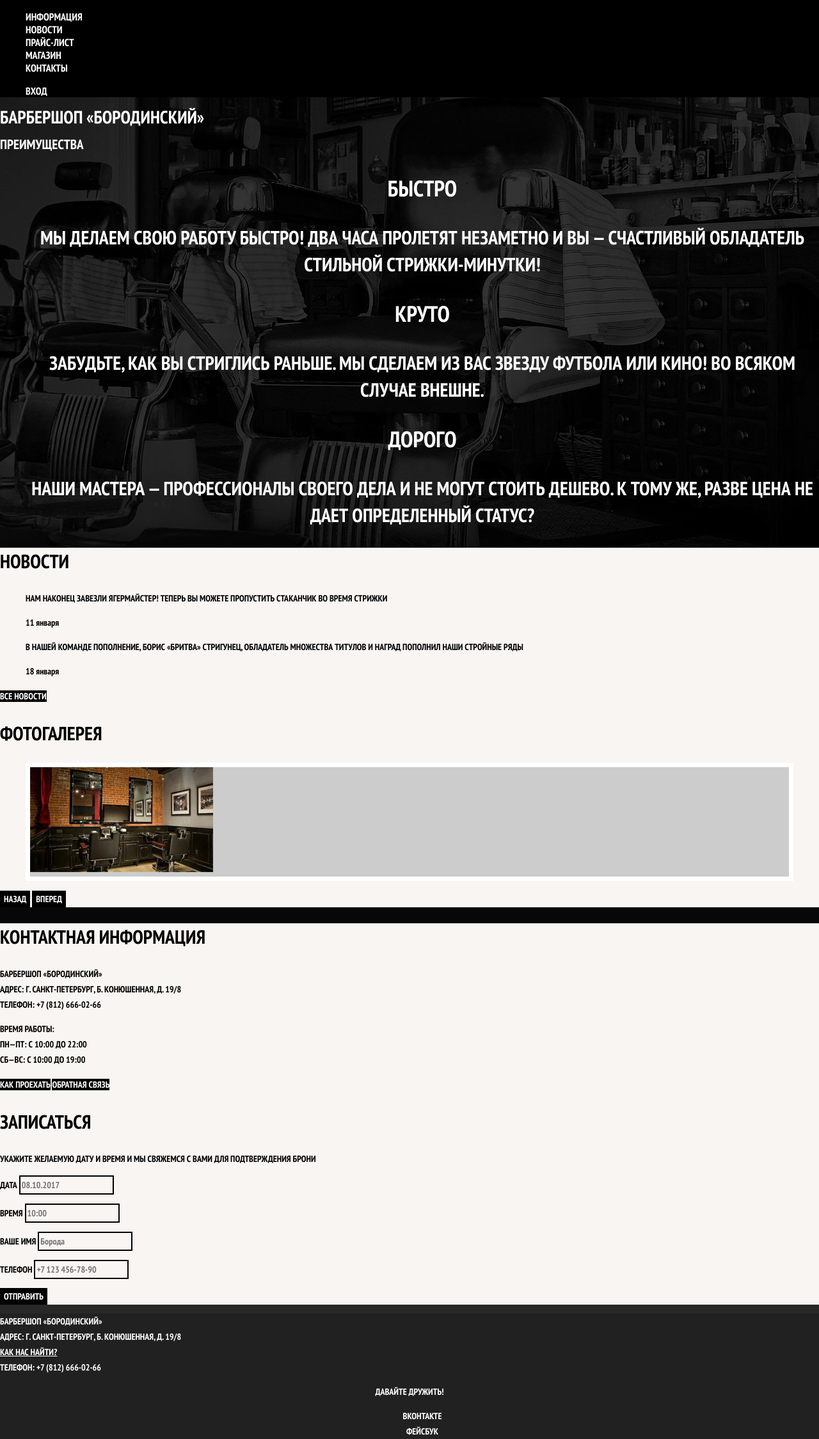
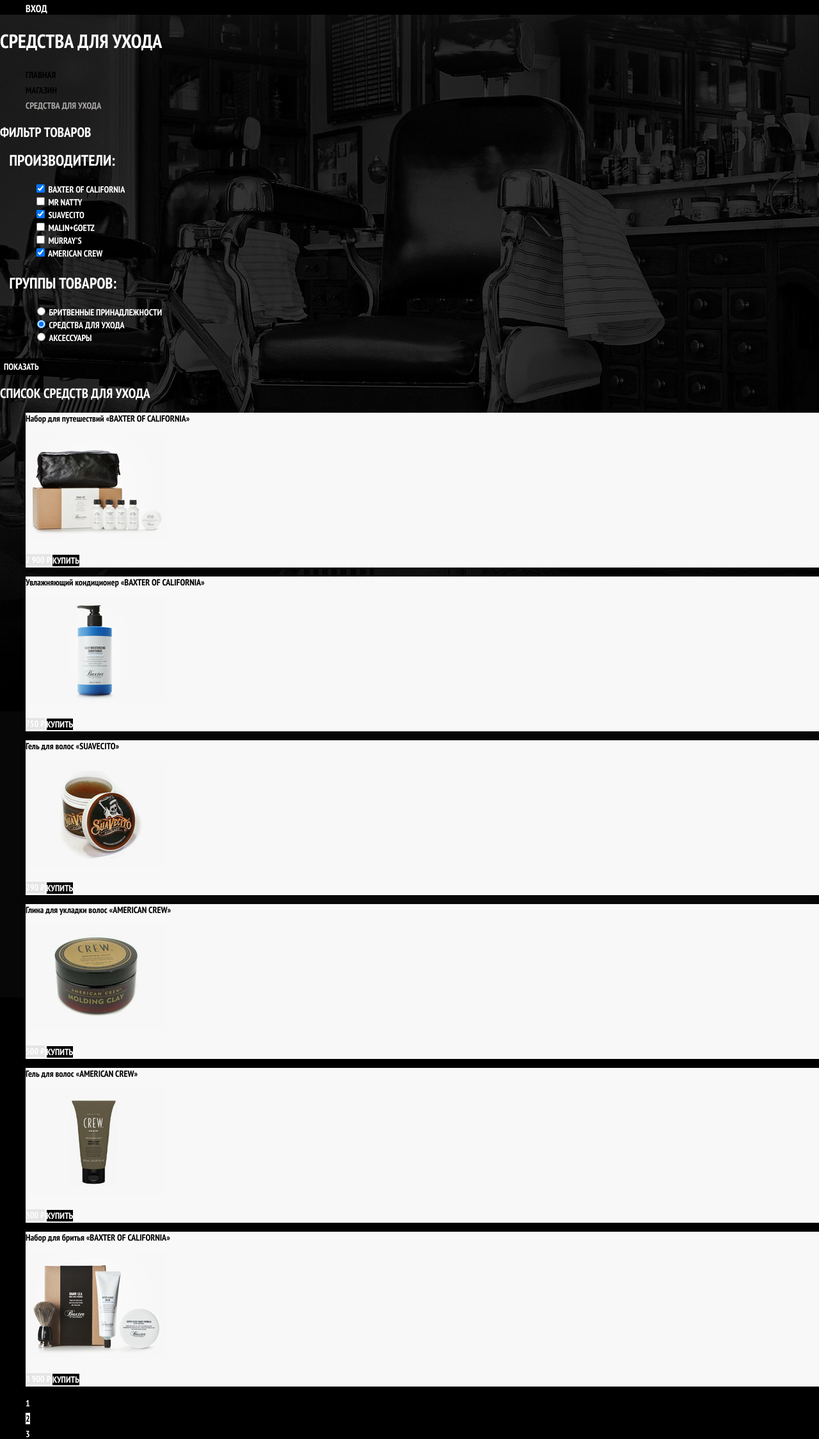
Before and after one commit to Iren-Makkarius/184704-barbershop, a plain HTML site: page index.html in a window 1280 px wide. Shown: the part 157-2406 px from the top of the page at 64% size. Drawn offline with Linux system fonts and the light colour scheme; files whose address does not match are found by name.

Commit message:
5. Введение в CSS
Скопировала с демки базовую разметку во избежание ошибок

```diff
--- a/css/style.css
+++ b/css/style.css
@@ -9,20 +9,48 @@ body {
   color: #ffffff;
   text-transform: uppercase;
 
-  background-color: #282828;
+  background-color: #000000;
   background-image: url("img/bg.jpg");
   background-position: top center;
   background-repeat: no-repeat;
+}
+
+.inner-page {
+  color: #000000;
+
+  background-color: #f9f6f3;
+  background-image: url("img/pattern-light.jpg");
+  background-position: 0 0;
+  background-repeat: repeat;
 }
 
 a {
   text-decoration: none;
 }
 
+.button {
+  font: inherit;
+
+  text-align: center;
+  color: #ffffff;
+  vertical-align: middle;
+  text-transform: uppercase;
+
+  background-color: #000000;
+  border: none;
+}
+
+.button:hover,
+.button:focus,
+.button:active {
+  background-color: #663d15;
+}
+
 .main-navigation {
   font-size: 16px;
   line-height: 20px;
   color: #ffffff;
+
   background-color: #000000;
 }
 
@@ -33,7 +61,7 @@ a {
 
 .site-navigation a,
 .user-navigation a {
- color: #ffffff;
+  color: #ffffff;
 }
 
 .site-navigation a:hover,
@@ -51,12 +79,12 @@ a {
   text-align: center;
 }
 
-.feature-item {
+.feature-item h3 {
   font-size: 30px;
   line-height: 42px;
 }
 
-.index-column {
+.index-columns {
   color: #000000;
 
   background-color: #f8f5f2;
@@ -65,7 +93,7 @@ a {
   background-repeat: repeat;
 }
 
-.index-column h2 {
+.index-columns h2 {
   font-size: 30px;
   line-height: 42px;
 }
@@ -83,119 +111,15 @@ a {
   border: 7px solid #ffffff;
 }
 
-.button {
-  font: inherit;
-  text-align: center;
-  color: #ffffff;
-  vertical-align: middle;
-  text-transform: uppercase;
-  background-color: #000000;
-  border: none;
-}
-
-.button:hover,
-.button:focus,
-.button:active {
-  background-color: #663d15;
-}
-
 .appointment-item input {
   font: inherit;
+
   background-color: transparent;
   border: 2px solid #000000;
 }
 
 .appointment-item input:focus {
   border-color: #663d15;
-}
-
-.main-footer {
-  color: #ffffff;
-  background-color: #212121;
-}
-
-.footer-contacts a {
-  color: #ffffff;
-  text-decoration: underline;
-}
-
-.footer-contacts a:hover,
-.footer-contacts a:focus {
-  text-decoration: none;
-}
-
-.footer-social {
-  text-align: center;
-}
-
-.footer-social ul {
-  list-style: none;
-}
-
-.social-button {
-  color: #ffffff;
-}
-
-.footer-copyright {
-  text-align: center;
-}
-
-.footer-copyright .button:hover,
-.footer-copyright .button:focus {
-  color: #000000;
-  background-color: #ffffff;
-}
-
-.modal {
-  color: #000000;
-  background-color: #f8f3f0;
-  background-image: url("img/pattern-light.jpg");
-  background-position: 0 0;
-  background-repeat: repeat;
-}
-
-.modal h2 {
-  font-size: 30px;
-  line-height: 42px;
-}
-
-.login-form input[type="text"],
-.login-form input[type="password"] {
-  font: inherit;
-  color: #000000;
-  text-transform: uppercase;
-
-  background-color: #f9f6f3;
-  border: 2px solid #000000;
-}
-
-.login-form input:focus {
-  border-color: #663d15;
-}
-
-.login-checkbox:hover,
-.login-checkbox:focus {
-  color: #663d15;
-}
-
-.restore {
-  color: #000000;
-  text-decoration: underline;
-}
-
-.restore:hover,
-.restore:focus {
-  text-decoration: none;
-}
-
-
-/* страница каталога */
-.inner-page {
-  color: #000000;
-  background-color: #f9f6f3;
-  background-image: url("img/pattern-light.jpg");
-  background-position: 0 0;
-  background-repeat: repeat;
 }
 
 .page-title {
@@ -241,6 +165,7 @@ a {
 
 .filter-input:disabled + label {
   color: #000000;
+
   opacity: 0.5;
 }
 
@@ -274,6 +199,7 @@ a {
   font-size: 14px;
   line-height: 20px;
   text-align: center;
+
   background-color: #e5e5e5;
 }
 
@@ -286,6 +212,12 @@ a {
   list-style: none;
 }
 
+.pagination-item a {
+  color: #ffffff;
+
+  background-color: #000000;
+}
+
 .pagination-item a:hover,
 .pagination-item a:focus,
 .pagination-item a:active {
@@ -294,6 +226,7 @@ a {
 
 .pagination-item-current a {
   color: #000000;
+
   background-color: #ffffff;
 }
 
@@ -301,20 +234,12 @@ a {
 .pagination-item-current a:focus,
 .pagination-item-current a:active {
   color: #000000;
+
   background-color: #ffffff;
 }
 
-/*карточка товара*/
 .product-photo-preview {
   list-style: none;
-}
-
-.product-photo-preview li {
-  box-shadow: 0 0 10px 2px rgba(0, 0, 0, 0.1);
-}
-
-.product-photo-full {
-  box-shadow: 0 0 10px 2px rgba(0, 0, 0, 0.1);
 }
 
 .product-photo-preview li {
@@ -345,3 +270,88 @@ a {
 .product-info ul {
   list-style: none;
 }
+
+.main-footer {
+  color: #ffffff;
+
+  background-color: #212121;
+  background-image: url("img/pattern-dark.jpg");
+  background-position: 0 0;
+  background-repeat: repeat;
+}
+
+.footer-contacts a {
+  color: #ffffff;
+  text-decoration: underline;
+}
+
+.footer-contacts a:hover,
+.footer-contacts a:focus {
+  text-decoration: none;
+}
+
+.footer-social {
+  text-align: center;
+}
+
+.footer-social ul {
+  list-style: none;
+}
+
+.social-button {
+  color: #ffffff;
+}
+
+.footer-copyright {
+  text-align: center;
+}
+
+.footer-copyright .button:hover,
+.footer-copyright .button:focus {
+  color: #000000;
+
+  background-color: #ffffff;
+}
+
+.modal {
+  color: #000000;
+
+  background-color: #f8f3f0;
+  background-image: url("img/pattern-light.jpg");
+  background-position: 0 0;
+  background-repeat: repeat;
+}
+
+.modal h2 {
+  font-size: 30px;
+  line-height: 42px;
+}
+
+.login-form input[type="text"],
+.login-form input[type="password"] {
+  font: inherit;
+  color: #000000;
+  text-transform: uppercase;
+
+  background-color: #f9f6f3;
+  border: 2px solid #000000;
+}
+
+.login-form input:focus {
+  border-color: #663d15;
+}
+
+.login-checkbox:hover,
+.login-checkbox:focus {
+  color: #663d15;
+}
+
+.restore {
+  color: #000000;
+  text-decoration: underline;
+}
+
+.restore:hover,
+.restore:focus {
+  text-decoration: none;
+}
--- a/index.html
+++ b/index.html
@@ -1,123 +1,204 @@
 <!DOCTYPE html>
 <html lang="ru">
 <head>
-    <meta charset="utf-8">
+  <meta charset="UTF-8">
   <title>Барбершоп «Бородинский»</title>
-    <link href="https://fonts.googleapis.com/css?family=PT+Sans+Narrow:400,700&amp;subset=cyrillic" rel="stylesheet">
+  <link href="https://fonts.googleapis.com/css?family=PT+Sans+Narrow:400,700&amp;subset=latin,cyrillic" rel="stylesheet">
   <link href="css/normalize.css" rel="stylesheet">
   <link href="css/style.css" rel="stylesheet">
 </head>
+
 <body>
+
 <header class="main-header">
   <nav class="main-navigation">
-        <a class="main-header-logo">
-          <img src="img/index-logo.svg" width="368" height="153" alt="Логотип барбершопа «Бородинский»">
+    <a class="main-header-logo" href="index.html">
+      <img src="img/logo.svg" width="111" height="24" alt="Логотип барбершопа «Бородинский»">
     </a>
     <ul class="site-navigation">
       <li><a href="info.html">Информация</a></li>
       <li><a href="news.html">Новости</a></li>
       <li><a href="price.html">Прайс-лист</a></li>
-          <li><a href="catalog.html">Магазин</a></li>
+      <li class="site-navigation-current"><a href="catalog.html">Магазин</a></li>
       <li><a href="contacts.html">Контакты</a></li>
     </ul>
     <ul class="user-navigation">
-          <li class="login-link">
-            <a class="login-link" href="login.html">Вход</a>
-          </li>
+      <li><a class="login-link" href="login.html">Вход</a></li>
     </ul>
   </nav>
 </header>
+
 <main class="container">
 
-      <h1 class="visually-hidden">Барбершоп «Бородинский»</h1>
+  <h1 class="page-title">Cредства для ухода</h1>
 
-      <section class="features">
-        <h2 class="visually-hidden">Преимущества</h2>
-        <ul class="features-list">
-          <li class="feature-item">
-            <h3>Быстро</h3>
-            <p>Мы делаем свою работу быстро! Два часа пролетят незаметно и вы — счастливый обладатель стильной стрижки-минутки!</p>
+  <ul class="breadcrumbs">
+    <li>
+      <a href="index.html">Главная</a>
     </li>
-          <li class="feature-item">
-            <h3>Круто</h3>
-            <p>Забудьте, как вы стриглись раньше. Мы сделаем из вас звезду футбола или кино! Во всяком случае внешне.</p>
+    <li>
+      <a href="catalog.html">Магазин</a>
     </li>
-          <li class="feature-item">
-            <h3>Дорого</h3>
-            <p>Наши мастера — профессионалы своего дела и не могут стоить дешево. К тому же, разве цена не дает определенный статус?</p>
+    <li class="breadcrumbs-current">Средства для ухода</li>
+  </ul>
+
+  <section class="filters">
+    <h2 class="visually-hidden">Фильтр товаров</h2>
+    <form class="filter" method="get" action="https://echo.htmlacademy.ru">
+      <fieldset>
+        <legend>Производители:</legend>
+        <ul>
+          <li class="filter-option">
+            <input class="visually-hidden filter-input filter-input-checkbox" type="checkbox" name="baxter-of-california" id="filter-baxter-of-california" checked>
+            <label for="filter-baxter-of-california">Baxter of California</label>
           </li>
+          <li class="filter-option">
+            <input class="visually-hidden filter-input filter-input-checkbox" type="checkbox" name="mr-natty" id="filter-mr-natty">
+            <label for="filter-mr-natty">Mr Natty</label>
+          </li>
+          <li class="filter-option">
+            <input class="visually-hidden filter-input filter-input-checkbox" type="checkbox" name="suavecito" id="filter-suavecito" checked>
+            <label for="filter-suavecito">Suavecito</label>
+          </li>
+          <li class="filter-option">
+            <input class="visually-hidden filter-input filter-input-checkbox" type="checkbox" name="malin-goetz" id="filter-malin-goetz">
+            <label for="filter-malin-goetz">Malin+Goetz</label>
+          </li>
+          <li class="filter-option">
+            <input class="visually-hidden filter-input filter-input-checkbox" type="checkbox" name="murrays" id="filter-murrays">
+            <label for="filter-murrays">Murray’s</label>
+          </li>
+          <li class="filter-option">
+            <input class="visually-hidden filter-input filter-input-checkbox" type="checkbox" name="american-crew" id="filter-american-crew" checked>
+            <label for="filter-american-crew">American Crew</label>
+          </li>
+        </ul>
+      </fieldset>
+      <fieldset>
+        <legend>Группы товаров:</legend>
+        <ul>
+          <li class="filter-option">
+            <input class="visually-hidden filter-input filter-input-radio" type="radio" name="product-group" value="shaving" id="filter-shave">
+            <label for="filter-shave">Бритвенные принадлежности</label>
+          </li>
+          <li class="filter-option">
+            <input class="visually-hidden filter-input filter-input-radio" type="radio" name="product-group" value="hair-care" id="filter-care" checked>
+            <label for="filter-care">Средства для ухода</label>
+          </li>
+          <li class="filter-option">
+            <input class="visually-hidden filter-input filter-input-radio" type="radio" name="product-group" value="accessories" id="filter-accessories">
+            <label for="filter-accessories">Аксессуары</label>
+          </li>
+        </ul>
+      </fieldset>
+      <button type="submit" class="filter-button button">Показать</button>
+    </form>
+  </section>
+
+  <section class="catalog">
+    <h2 class="visually-hidden">Список средств для ухода</h2>
+    <ul class="catalog-list">
+      <li class="catalog-item">
+        <a href="catalog-item.html">
+          <h3>
+            <span class="catalog-category">Набор для путешествий</span>
+            <span class="catalog-item-title">«Baxter of California»</span>
+          </h3>
+          <p class="catalog-item-image">
+            <img src="img/product-1.jpg" width="220" height="165" alt="Набор для путешествий «Baxter of California»">
+          </p>
+        </a>
+        <p class="catalog-item-price">
+          <b>2 900 ₽</b>
+          <a class="button" href="#">Купить</a>
+        </p>
+      </li>
+      <li class="catalog-item">
+        <a href="catalog-item.html">
+          <h3>
+            <span class="catalog-category">Увлажняющий кондиционер</span>
+            <span class="catalog-item-title">«Baxter of California»</span>
+          </h3>
+          <p class="catalog-item-image">
+            <img src="img/product-2.jpg" width="220" height="165" alt="Увлажняющий кондиционер «Baxter of California»">
+          </p>
+        </a>
+        <p class="catalog-item-price">
+          <b>750 ₽</b>
+          <a class="button" href="#">Купить</a>
+        </p>
+      </li>
+      <li class="catalog-item">
+        <a href="catalog-item.html">
+          <h3>
+            <span class="catalog-category">Гель для волос</span>
+            <span class="catalog-item-title">«Suavecito»</span>
+          </h3>
+          <p class="catalog-item-image">
+            <img src="img/product-3.jpg" width="220" height="165" alt="Гель для волос «Suavecito»">
+          </p>
+        </a>
+        <p class="catalog-item-price">
+          <b>290 ₽</b>
+          <a class="button" href="#">Купить</a>
+        </p>
+      </li>
+      <li class="catalog-item">
+        <a href="catalog-item.html">
+          <h3>
+            <span class="catalog-category">Глина для укладки волос</span>
+            <span class="catalog-item-title">«American crew»</span>
+          </h3>
+          <p class="catalog-item-image">
+            <img src="img/product-4.jpg" width="220" height="165" alt="Глина для укладки волос «American crew»">
+          </p>
+        </a>
+        <p class="catalog-item-price">
+          <b>500 ₽</b>
+          <a class="button" href="#">Купить</a>
+        </p>
+      </li>
+      <li class="catalog-item">
+        <a href="catalog-item.html">
+          <h3>
+            <span class="catalog-category">Гель для волос</span>
+            <span class="catalog-item-title">«American crew»</span>
+          </h3>
+          <p class="catalog-item-image">
+            <img src="img/product-5.jpg" width="220" height="165" alt="Гель для волос «American crew»">
+          </p>
+        </a>
+        <p class="catalog-item-price">
+          <b>300 ₽</b>
+          <a class="button" href="#">Купить</a>
+        </p>
+      </li>
+      <li class="catalog-item">
+        <a href="catalog-item.html">
+          <h3>
+            <span class="catalog-category">Набор для бритья</span>
+            <span class="catalog-item-title">«Baxter of California»</span>
+          </h3>
+          <p class="catalog-item-image">
+            <img src="img/product-6.jpg" width="220" height="165" alt="Набор для бритья «Baxter of California»">
+          </p>
+        </a>
+        <p class="catalog-item-price">
+          <b>3 900 ₽</b>
+          <a class="button" href="#">Купить</a>
+        </p>
+      </li>
+    </ul>
+    <ul class="pagination-list">
+      <li class="pagination-item"><a href="#">1</a></li>
+      <li class="pagination-item pagination-item-current"><a>2</a></li>
+      <li class="pagination-item"><a href="#">3</a></li>
+      <li class="pagination-item"><a href="#">4</a></li>
     </ul>
   </section>
 
-      <div class="index-column">
-        <section class="news">
-          <h2>Новости</h2>
-          <ul class="news-list">
-            <li class="news-item">
-              <p>Нам наконец завезли Ягермайстер! Теперь вы можете пропустить стаканчик во время стрижки</p>
-              <time datetime="2016-01-11">11 января</time>
-            </li>
-            <li class="news-item">
-              <p>В нашей команде пополнение, Борис «Бритва» Стригунец, обладатель множества титулов и наград пополнил наши стройные ряды</p>
-              <time datetime="2016-01-18">18 января</time>
-            </li>
-          </ul>
-          <a class="button" href="news.html">Все новости</a>
-        </section>
+</main>
 
-        <section class="gallery">
-          <h2>Фотогалерея</h2>
-          <figure class="gallery-content">
-            <a href="#"><img src="img/studio.jpg" width="286" height="164" alt="Интерьер"></a>
-          </figure>
-          <button class="button gallery-button gallery-button-back" type="button">Назад</button>
-          <button class="button gallery-button gallery-button-next" type="button">Вперед</button>
-        </section>
-      </div>
-
-      <div class="index-column">
-        <section class="contacts">
-          <h2>Контактная информация</h2>
-          <p>
-             Барбершоп «Бородинский»<br>
-             Адрес: г. Санкт-Петербург, Б. Конюшенная, д. 19/8<br>
-             Телефон: +7 (812) 666-02-66
-          </p>
-          <p>
-            Время работы:<br>
-            пн—пт: с 10:00 до 22:00<br>
-            сб—вс: с 10:00 до 19:00
-          </p>
-          <a class="button" href="map.html">Как проехать</a>
-          <a class="button" href="contacts.html">Обратная связь</a>
-        </section>
-
-        <section class="appointment">
-          <h2>Записаться</h2>
-          <p class="appointment-info">Укажите желаемую дату и время и мы свяжемся с вами для подтверждения брони</p>
-          <form class="appointment-form" action="https://echo.htmlacademy.ru" method="post">
-            <p class="appointment-item">
-              <label for="appointment-date">Дата</label>
-              <input id="appointment-date" type="text" name="date" value="" placeholder="08.10.2017">
-            </p>
-            <p class="appointment-item">
-              <label for="appointment-time">Время</label>
-              <input id="appointment-time" type="text" name="time" value="" placeholder="10:00">
-            </p>
-            <p class="appointment-item">
-              <label for="appointment-name">Ваше имя</label>
-              <input id="appointment-name" type="text" name="name" value="" placeholder="Борода">
-            </p>
-            <p class="appointment-item">
-              <label for="appointment-phone">Телефон</label>
-              <input id="appointment-phone" type="tel" name="phone" value="" placeholder="+7 123 456-78-90">
-            </p>
-            <button class="button" type="submit">Отправить</button>
-          </form>
-        </section>
-      </div>
-
-    </main>
 <footer class="main-footer">
   <p class="footer-contacts">
     Барбершоп «Бородинский»<br>
@@ -134,8 +215,7 @@
     </ul>
   </div>
   <p class="footer-copyright">
-        <b>Разработано:</b>
-        <a class="button" href="https://htmlacademy.ru">HTML Academy</a>
+    <b>Разработано:</b> <a class="button" href="https://htmlacademy.ru">HTML Academy</a>
   </p>
 </footer>
 
@@ -164,12 +244,5 @@
   <button class="modal-close" type="button">Закрыть</button>
 </section>
 
-    <section class="modal modal-map">
-      <h2 class="visually-hidden">Как до нас добраться</h2>
-      <p>
-        <img src="img/map.jpg" width="780" height="560" alt="Офис компании по адресу ул. Большая Конюшенная 19/8, Санкт-Петербург">
-      </p>
-      <button class="modal-close" type="button">Закрыть</button>
-    </section>
 </body>
 </html>
```
Also changed, not shown: catalog-item.html (+23 -11 lines), catalog.html (+16 -18 lines). Lines whose indentation alone changed are shown as unchanged.
